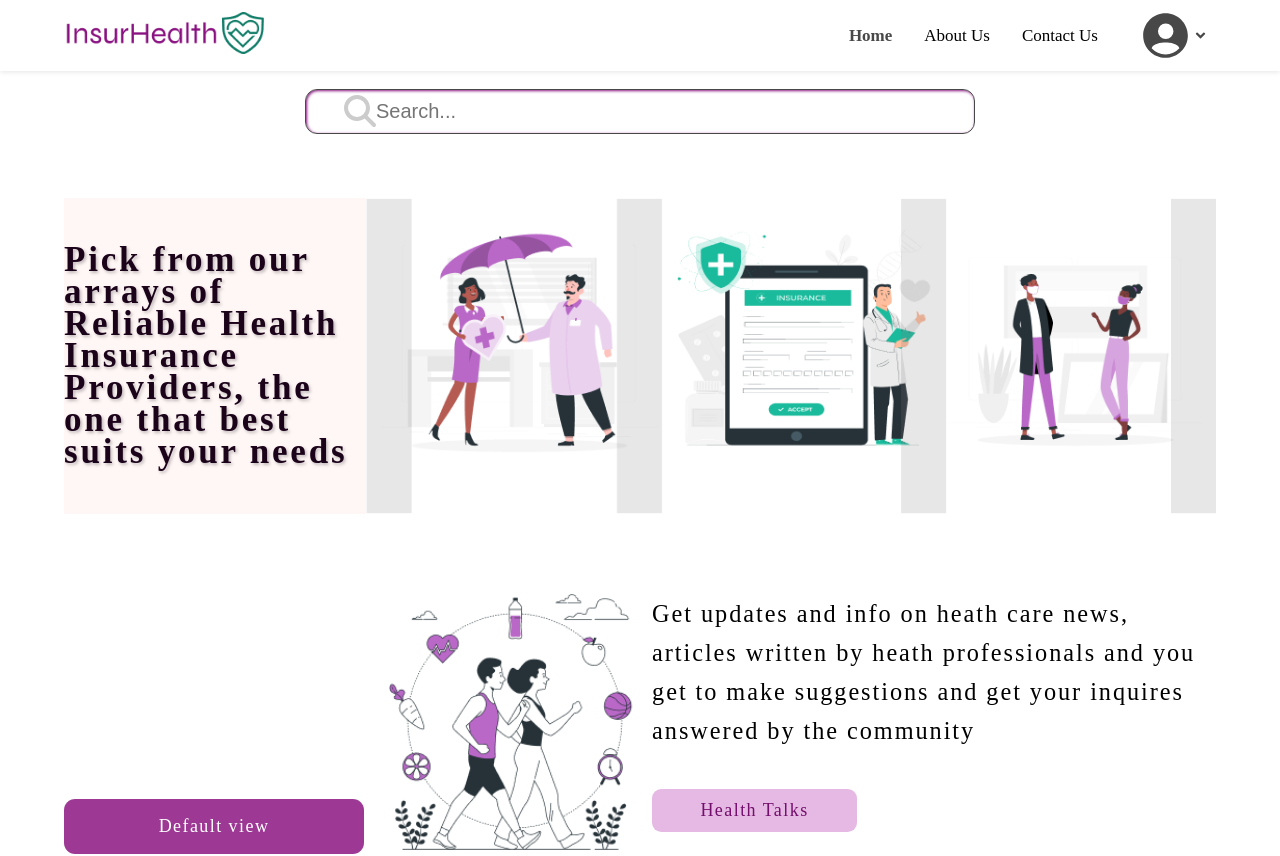
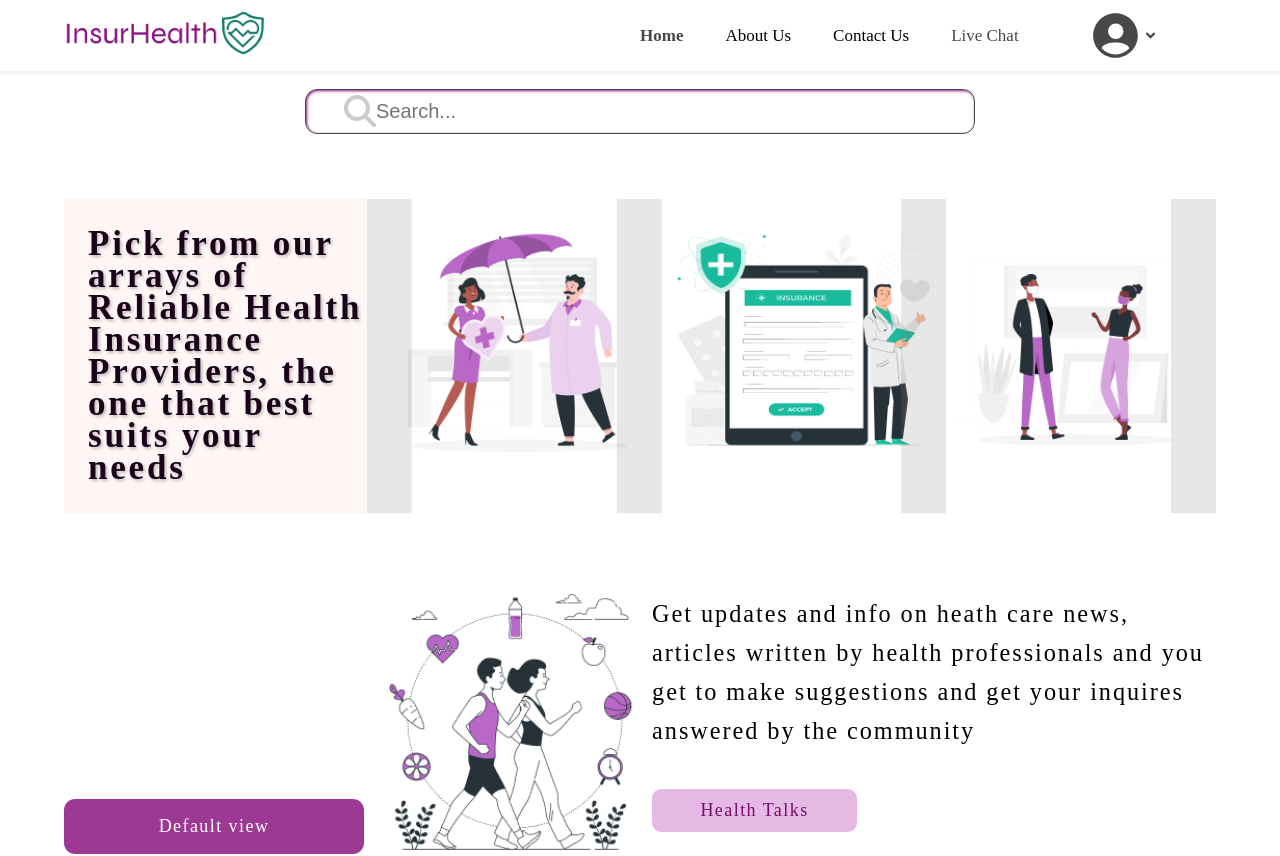
Before and after one commit to ibiyemimodupe/insure-health, a React (Create React App) app: page /home in a window 1280 px wide. Shown: the top 856 px of the page. Built offline with nearby package versions, Linux system fonts and the light colour scheme.

Commit message:
added cards

```diff
--- a/src/components/Contact.jsx
+++ b/src/components/Contact.jsx
@@ -1,7 +1,7 @@
 import React, {useState} from "react";
 import logo from "./images/Group 23.png"
 import doc from "./images/Group 1.png"
-import LiveChat from "./LiveChat";
+// import LiveChat from "./LiveChat";
 
 export default function Contact() {
     const [username, setUsername] = useState('');
@@ -87,9 +87,9 @@ export default function Contact() {
                     <p>Lagos street, Lagos Nigeria</p>
                 </div>
 
-                <div className="live">
+                {/* <div className="live">
                     <LiveChat />
-                </div>
+                </div> */}
             </div>
         </div>
     )
--- a/src/components/Footer.jsx
+++ b/src/components/Footer.jsx
@@ -1,5 +1,6 @@
 import React, {useState} from "react";
 import sub from "./images/Group 345.png"
+import { Link } from "react-router-dom";
 import { SocialIcon } from 'react-social-icons';
 
 export default function Footer() {
@@ -44,7 +45,10 @@ export default function Footer() {
                    </div>
                    <div>
                     <ol className="footer-table">
-                        <li><span> About Us</span></li>
+
+                        <Link to="/about" style={{textDecoration:'none'}}>
+                        <span> About Us</span>
+                        </Link>
                         <li>About InsureHealth</li>
                         <li>How To Use</li>
                         <li>Contact us</li>
--- a/src/components/Header.jsx
+++ b/src/components/Header.jsx
@@ -1,5 +1,6 @@
 import React from "react"
 import pic from "./images/rafiki.png"
+import {Link} from 'react-router-dom'
 
 export default function Header() {
     return(
@@ -8,7 +9,7 @@ export default function Header() {
                 <h1>Your Health Matters to <br /> us as much as your <br /> money does to you</h1>
                 <p>At <span className="bmn">InsurHealth</span> we are focused on ensuring that our clients get <br /> the best out of their HMO plans based on their finances by being the mediator between client and Health Providers to guarantee a smooth access to Healthcare at all times. </p> <br />
                 <p>Availability of accessible Healthcare is an important tool in structuring any nation and we help in ensuring that  structure is well maintained by providing services that aid this <br /> availability.</p>
-                <button className="header-btn">Learn More</button>
+                <Link to="/about"><button className="header-btn">Learn More</button></Link>
 
             </div>
             <div className="header-img">
--- a/src/components/Home.jsx
+++ b/src/components/Home.jsx
@@ -8,6 +8,7 @@ import SearchBar from './SearchBar';
 import ParentComponent from "../filter/ParentComponent"
 import HmoData from "./data/HmoData"
 import Card from "../Card"
+import LiveChat from "./LiveChat";
 
 function backToHome(event) {
     event.preventDefault();
@@ -55,7 +56,10 @@ export default function Home() {
                             <Link to="/contact" style={{textDecoration:'none'}}>
                                 <li style={{color:"black"}}>Contact Us</li>
                             </Link>
-                            <li><Profile /></li>
+                            <div className="live">
+                              <LiveChat />
+                            </div>
+                            <li style={{cursor:"pointer"}}><Profile /></li>
                         </ul>
                     </div>
                 </div>
@@ -67,7 +71,7 @@ export default function Home() {
             </div>
 
             <div className="insure-cont">
-                <h1>Pick from our <br /> arrays of <br /> Reliable Health <br /> Insurance <br /> Providers, the <br /> one that best <br /> suits your needs</h1>
+                <h1>Pick from our <br /> arrays of <br /> Reliable Health Insurance Providers, the one that best <br /> suits your needs</h1>
                 <img src={frame} alt="insure" width='100%' />
             </div>
 
@@ -76,7 +80,7 @@ export default function Home() {
                 <div className="health__div">
                     <img src={bro} alt="" width='100%'/>
                     <div className="health__text">
-                        <p>Get updates and info on heath care news, articles written by heath professionals and you get to make suggestions and get your inquires answered by the community</p>
+                        <p>Get updates and info on heath care news, articles written by health professionals and you get to make suggestions and get your inquires answered by the community</p>
                         <button className="talk-btn">Health Talks</button>
                     </div>
                 </div>
--- a/src/components/LiveChat.js
+++ b/src/components/LiveChat.js
@@ -1,5 +1,5 @@
 import React, { useState } from "react";
-import live from "./images/live.png";
+// import live from "./images/live.png";
 import chat from "./images/Group 27077.png"
 import { FontAwesomeIcon } from '@fortawesome/react-fontawesome';
 import { faXmark } from '@fortawesome/free-solid-svg-icons';
@@ -28,7 +28,7 @@ export default function LiveChat() {
   return (
     <>
       <div onClick={toggleLiveChat}>
-        <img src={live} alt="chat box" width="30%" />
+       <p>Live Chat</p>
       </div>
       {isOpen && (
         <div className="live-chat">
--- a/src/components/Login.jsx
+++ b/src/components/Login.jsx
@@ -100,19 +100,19 @@ function Login() {
 
           <div className='icon'>
               <ul className="footer-list">
-              <li><SocialIcon url="https://facebook.com" bgColor="#0000FF" style={{width: 50, height:50}}/></li>
+              <li><SocialIcon url="https://facebook.com" bgColor="#891180" style={{width: 50, height:50}}/></li>
               </ul>
           </div>
 
           <div className='icon'>
               <ul className="footer-list">
-              <li><SocialIcon url="https://google.com"  bgColor="#DD4C4C"style={{width: 50, height:50}}/></li>
+              <li><SocialIcon url="https://google.com"  bgColor="#891180"style={{width: 50, height:50}}/></li>
               </ul>
           </div>
 
           <div className='icon'>
               <ul className="footer-list">
-              <li><FontAwesomeIcon icon={faAppleWhole} bgColor="#282D2D"style={{width: 50, height:50}} /></li>
+              <li><FontAwesomeIcon icon={faAppleWhole} bgColor="#891180"style={{width: 50, height:50}} /></li>
               </ul>
           </div>
 
--- a/src/components/Signup.jsx
+++ b/src/components/Signup.jsx
@@ -98,19 +98,19 @@ function Signup() {
 
             <div className='icon'>
                 <ul className="footer-list">
-                <li><SocialIcon url="https://facebook.com" bgColor="#0000FF" style={{width: 50, height:50}}/></li>
+                <li><SocialIcon url="https://facebook.com" bgColor="#891180" style={{width: 50, height:50}}/></li>
                 </ul>
             </div>
 
             <div className='icon'>
                 <ul className="footer-list">
-                <li><SocialIcon url="https://google.com"  bgColor="#DD4C4C"style={{width: 50, height:50}}/></li>
+                <li><SocialIcon url="https://google.com"  bgColor="#891180"style={{width: 50, height:50}}/></li>
                 </ul>
             </div>
 
             <div className='icon'>
                 <ul className="footer-list">
-                <li><FontAwesomeIcon icon={faAppleWhole} bgColor="#282D2D"style={{width: 50, height:50}} /></li>
+                <li><FontAwesomeIcon icon={faAppleWhole} bgColor="#891180"style={{width: 50, height:50}} /></li>
                 </ul>
             </div>
 
--- a/src/filter/FilterDropdown.jsx
+++ b/src/filter/FilterDropdown.jsx
@@ -132,7 +132,7 @@ const FilterDropdownWrapper = () => {
             <div className='flt1-location'>
               <div className='label'>
                 <label>
-                  Services
+                  Service Plans
                 </label>
               </div>
 
--- a/src/index.css
+++ b/src/index.css
@@ -840,8 +840,9 @@ input:checked + .slider:before {
   color: rgba(0, 0, 0, 0.7);
 }
 .live{
-  /* background-color: chocolate; */
-  float: right;
+  color:  #484848;
+ font-weight: 500;
+ cursor: pointer;
   width: 15%;
 }
 .live-chat {
@@ -856,6 +857,7 @@ input:checked + .slider:before {
   box-shadow: 0 0 10px rgba(0, 0, 0, 0.2);
   font-family: "Helvetica Neue", sans-serif;
   font-size: 14px;
+  z-index: 999;
 }
 
 
--- a/src/profile/Profile.css
+++ b/src/profile/Profile.css
@@ -86,7 +86,7 @@
         display: flex;
         list-style: none;
         align-items: center;
-        gap: 32px;
+        gap: 42px;
     }
     .logo1 img {
         width: 100%;
@@ -98,6 +98,7 @@
     .options1 {
         align-items: center;
         color:  #484848;
+        width: 50%;
     }
 
 /* searchBar */
@@ -157,6 +158,7 @@
       letter-spacing: 0.08em;
       color: #1B031A;
       background: #FFF6F6;
+      padding-left: 1.5rem;
       text-shadow: 1.63528px 1.63528px 3.27056px rgba(0, 0, 0, 0.25);
       }
       .insure-cont img{
@@ -436,6 +438,7 @@ input[type="checkbox"]:checked::before {
   width: 90%;
   margin: auto;
   display: flex;
+  margin-top: 30px;
 }
 .hmo__company{
   margin-top: 1rem;
```
